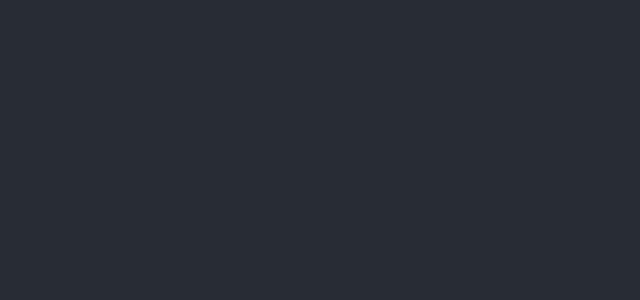
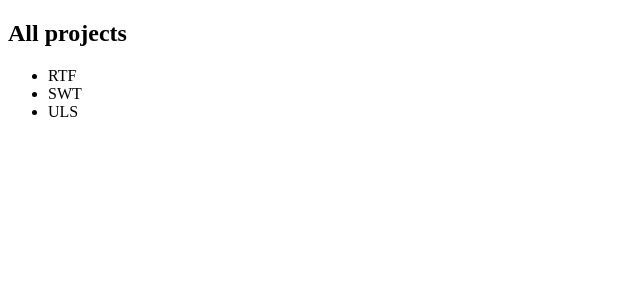
Before and after one commit to worhx/TT2_05, a React (Create React App) app in the folder frontend/webapp/: page /project in a window 1280 px wide. Shown: the top 300 px of the page, without its empty margins (0-640 px from the left). Built offline with nearby package versions, Linux system fonts and the light colour scheme.

Commit message:
added project page

```diff
--- a/frontend/webapp/package.json
+++ b/frontend/webapp/package.json
@@ -11,7 +11,7 @@
     "react": "^17.0.2",
     "react-bootstrap": "^2.0.2",
     "react-dom": "^17.0.2",
-    "react-router-dom": "^6.0.2",
+    "react-router-dom": "^5.2.0",
     "react-scripts": "4.0.3",
     "web-vitals": "^1.1.2"
   },
--- a/frontend/webapp/src/App.js
+++ b/frontend/webapp/src/App.js
@@ -1,12 +1,18 @@
-import logo from "./logo.svg";
-import "./App.css";
+import { Route, Switch } from "react-router-dom";
+
+import AllProjects from "./pages/AllProjects";
 
 function App() {
   return (
     <div className="App">
-      <header className="App-header">
-
-      </header>
+      <Switch>
+      <Route path='/' exact>
+      hello world
+      </Route>
+        <Route path="/project">
+          <AllProjects />
+        </Route>
+      </Switch>
     </div>
   );
 }
--- a/frontend/webapp/src/index.js
+++ b/frontend/webapp/src/index.js
@@ -1,17 +1,11 @@
-import React from 'react';
-import ReactDOM from 'react-dom';
-import './index.css';
-import App from './App';
-import reportWebVitals from './reportWebVitals';
+import React from "react";
+import ReactDOM from "react-dom";
+import App from "./App";
+import { BrowserRouter } from "react-router-dom";
 
 ReactDOM.render(
-  <React.StrictMode>
+  <BrowserRouter>
     <App />
-  </React.StrictMode>,
-  document.getElementById('root')
+  </BrowserRouter>,
+  document.getElementById("root")
 );
-
-// If you want to start measuring performance in your app, pass a function
-// to log results (for example: reportWebVitals(console.log))
-// or send to an analytics endpoint. Learn more: https://bit.ly/CRA-vitals
-reportWebVitals();
--- /dev/null
+++ b/frontend/webapp/src/pages/AllProjects.js
@@ -0,0 +1,40 @@
+
+
+const AllProjects = ({ id, user_id, name, budget, description }) => {
+  const DUMMY_DATA = [
+    {
+      id: 1,
+      user_id: 4,
+      name: "RTF",
+      budget: 12000,
+      description: "Realtime Face Recogniton",
+    },
+    {
+      id: 2,
+      user_id: 1,
+      name: "SWT",
+      budget: 80000,
+      description: "Smart Watch Tracker",
+    },
+    {
+      id: 3,
+      user_id: 2,
+      name: "ULS",
+      budget: 11000,
+      description: "Upgrade Legacy System",
+    },
+  ];
+
+  return (
+    <section>
+      <h1>All projects</h1>
+      <ul>
+        {DUMMY_DATA.map((project) => {
+          return <li key={project.id}>{project.name}</li>;
+        })}
+      </ul>
+    </section>
+  );
+};
+
+export default AllProjects;
```
Also changed, not shown: frontend/webapp/src/components/ProjectList.js (added, +9 -0 lines), frontend/webapp/src/components/projects/ProjectItem.js (added, +17 -0 lines), frontend/webapp/src/pages/AllProjects copy.js (added, +23 -0 lines), frontend/webapp/src/pages/AllExpenses.js (added), frontend/webapp/src/pages/Login.js (added), 1 other file (tests, documents, lock files or other folders).
